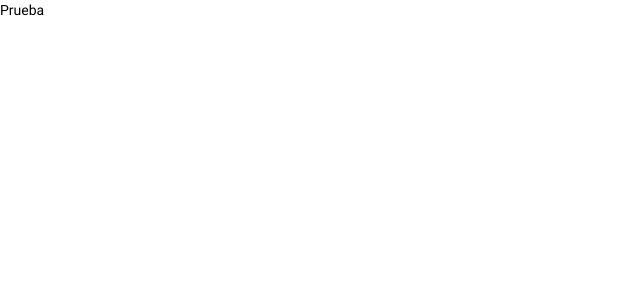
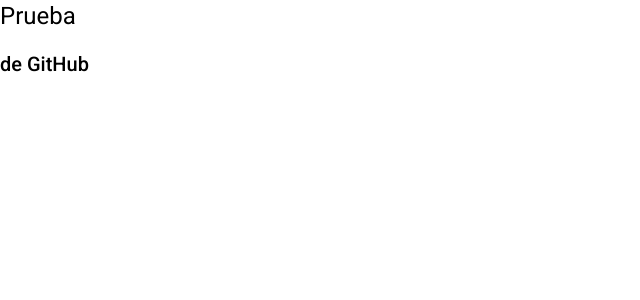
Before and after one commit to wprgtmo/angular-domino, an Angular app: page / in a window 1280 px wide. Shown: the top 300 px of the page, without its empty margins (0-640 px from the left). Built offline with nearby package versions, Linux system fonts and the light colour scheme.

Commit message:
Prueba de GitHub

```diff
--- a/src/app/app.component.html
+++ b/src/app/app.component.html
@@ -1 +1,2 @@
-Prueba
+<h1>Prueba</h1>
+<h2>de GitHub</h2>
```
